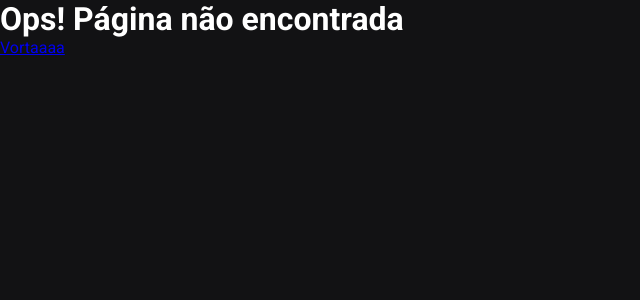
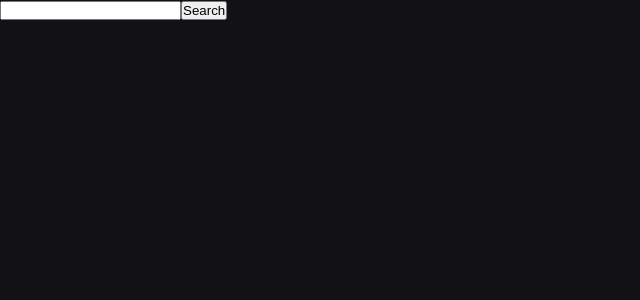
Before and after one commit to tgmarinho/curso-bonus-nextjs-rocketseat, a Next.js app: page /search in a window 1280 px wide. Before the commit this address had no page. Shown: the top 300 px of the page, without its empty margins (0-640 px from the left). Built offline with nearby package versions, Linux system fonts and the light colour scheme.

Commit message:
Curso NextJS - Usando CSM em produção - Página de busca

```diff
--- /dev/null
+++ b/src/pages/search.tsx
@@ -0,0 +1,70 @@
+import { GetServerSideProps } from "next";
+import { useRouter } from "next/router";
+import { FormEvent, useState } from "react";
+import Prismic from "prismic-javascript";
+import PrismicDOM from "prismic-dom";
+import { Document } from "prismic-javascript/types/documents";
+import { client } from "@/lib/prismic";
+import Link from "next/link";
+
+interface SearchProps {
+  searchResults: Document[];
+}
+
+export default function Search({ searchResults }: SearchProps) {
+  const router = useRouter();
+
+  const [search, setSearch] = useState("");
+
+  function handleSearch(e: FormEvent) {
+    e.preventDefault();
+    router.push(`/search?q=${encodeURIComponent(search)}`);
+
+    setSearch("");
+  }
+
+  return (
+    <div>
+      <form onSubmit={handleSearch}>
+        <input
+          type="text"
+          value={search}
+          onChange={(e) => setSearch(e.target.value)}
+        />
+
+        <button type="submit">Search</button>
+      </form>
+
+      <section>
+        <ul>
+          {searchResults.map((product) => (
+            <li key={product.id}>
+              <Link href={`catalog/products/${product.uid}`}>
+                <a>{PrismicDOM.RichText.asText(product.data.title)}</a>
+              </Link>
+            </li>
+          ))}
+        </ul>
+      </section>
+    </div>
+  );
+}
+
+// Busca feita no servidor, que consegue ficar indexada pelos motores de busca
+export const getServerSideProps: GetServerSideProps<SearchProps> = async (
+  context
+) => {
+  const { q } = context.query;
+
+  if (!q) {
+    return { props: { searchResults: [] } };
+  }
+
+  const searchResults = await client().query([
+    Prismic.Predicates.at("document.type", "product"),
+    // maneira de fazer busca por titulo no prismic
+    Prismic.Predicates.fulltext("my.product.title", String(q)),
+  ]);
+
+  return { props: { searchResults: searchResults.results } };
+};
```
